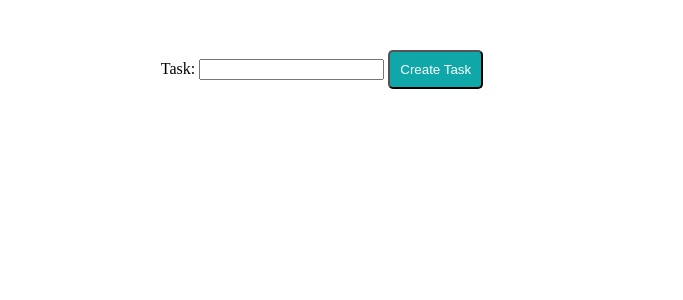
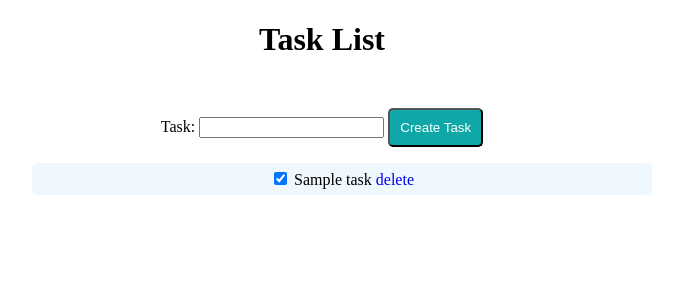
Before and after one commit to codydon/re_dja, a Django app: page /tsks/ in a window 1280 px wide. Shown: the top 300 px of the page, without its empty margins (318-1001 px from the left). Run offline with Django 4.2, Linux system fonts and the light colour scheme; tables that the repository leaves empty hold one stand-in row (values such as "Sample post").

Commit message:
delete commit

```diff
--- a/tsks/static/tsks/style.css
+++ b/tsks/static/tsks/style.css
@@ -47,3 +47,7 @@
     padding: 10px;
     border-radius: 5px;
 }
+
+.completed {
+    text-decoration: line-through;
+}
--- a/tsks/templates/tsks/index.html
+++ b/tsks/templates/tsks/index.html
@@ -3,17 +3,20 @@
 
 <head>
     <meta charset="UTF-8">
-    <meta htttaskp-equiv="X-UA-Compatible" content="IE=edge">
+    <meta http-equiv="X-UA-Compatible" content="IE=edge">
     <meta name="viewport" content="width=device-width, initial-scale=1.0">
 
     {% load static %}
     <link rel="stylesheet" href="{% static 'tsks/style.css' %}">
 
-    <title>Add Task</title>
+
+    <title>Tasks</title>
 </head>
 
-<body class="indx">
-    <form method="POST" action="{% url 'tsks:index' %}">
+<body class="list">
+    <h1>Task List</h1>
+    <div class="indx">
+        <form method="POST" action="{% url 'tsks:add' %}">
             {% csrf_token %}
 
             <label for="task">Task:</label>
@@ -24,8 +27,20 @@
 
             <button type="submit">Create Task</button>
         </form>
+    </div>
+    {% if latest_task_list %}
+    <div class="dv_list">
+        <ul>
+            {% for task in latest_task_list %}
+            <!-- <li><a href="/tsks/{{ task.id }}/">{{ task.task_name }}</a></li> -->
+            <li {% if task.completed %}class="completed"{% endif %}><input type="checkbox" name="task-{{ task.id }}" {% if task.completed %}checked{% endif %}>
+                {{ task.task_name }} <a href="{% url 'tsks:delete' task.id %}">delete</a> </li>
 
-    </form>
-</body>
+            {% endfor %}
+        </ul>
+    </div>
+    {% else %}
+    <p>No tasks are available.</p>
+    {% endif %}
 
 </html>
--- a/tsks/urls.py
+++ b/tsks/urls.py
@@ -5,9 +5,7 @@
 app_name = 'tsks'
 urlpatterns = [
     path('', views.index, name='index'),
-    path('<int:t_id>/', views.t_detail, name='t_detail'),
-    path('all/', views.all, name='all'),
-    path('delete/', views.delete_tasks, name='delete_tasks')
-    # path('<int:question_id>/', views.details, name='details')
+    path('add', views.add, name='add'),
+    path('<int:taskID>/delete/', views.delete, name='delete')
     # path('<int:question_id>/', views.details, name='details')
 ]
--- a/tsks/views.py
+++ b/tsks/views.py
@@ -5,10 +5,10 @@
 from django.http import Http404
 from django.urls import reverse
 from datetime import datetime
-
+from django.db import transaction
 
 # Create your views here.
-def all(request):
+def index(request):
     # return HttpResponse("This is the tsks index")
     latest_task_list = Task.objects.order_by('-task_name') #[:5]
     # output = ', '.join([q.task_name for q in latest_task_list])
@@ -21,23 +21,23 @@
     # return HttpResponse(template.render(context, request))
 
     context = {'latest_task_list': latest_task_list}
-    return render(request, 'tsks/all.html', context)
-
-def t_detail(request, t_id):
-    # try:
-    #     task = Task.objects.get(pk=t_id)
-    # except Task.DoesNotExist:
-    #     raise Http404("Task does not exist")
-    # return render(request, 'tsks/t_detail.html', {'task': task})
-
-    task = get_object_or_404(Task, pk=t_id)
-    return render(request, 'tsks/t_detail.html', {'task': task})
+    return render(request, 'tsks/index.html', context)
 
 # def t_detail(request, t_id):
-#     return HttpResponse("You're looking at question %s." % t_id)
+#     # try:
+#     #     task = Task.objects.get(pk=t_id)
+#     # except Task.DoesNotExist:
+#     #     raise Http404("Task does not exist")
+#     # return render(request, 'tsks/t_detail.html', {'task': task})
+
+#     task = get_object_or_404(Task, pk=t_id)
+#     return render(request, 'tsks/t_detail.html', {'task': task})
+
+# # def t_detail(request, t_id):
+# #     return HttpResponse("You're looking at question %s." % t_id)
 
 
-def index(request):
+def add(request):
     if request.method == 'POST':
         # Create a new instance of your model with data from the form
         new_obj = Task(
@@ -49,16 +49,46 @@
         new_obj.save()
 
         # Redirect the user to a success page or another relevant URL
-        return redirect('tsks:all')
+        return redirect('tsks:index')
 
     # If the request method is not POST, render the form template
     return render(request, 'tsks/index.html')
 
     # return HttpResponse("This is the tsks add")
 
-def delete_tasks(request):
+def finish_tasks(request):
+    tasks = Task.objects.all()
+
     if request.method == 'POST':
-        task_ids = request.POST.get('task_ids', '').split(',')
-        Task.objects.filter(id__in=task_ids).delete()
+        for task in tasks:
+            completed = request.POST.get('task-{}'.format(task.id), False)
+            task.completed = completed
+            task.save()
 
-    return redirect('tsks:all')
+    return render(request, 'tsks:index.html', {'tasks': tasks})
+
+def delete(request, taskID):
+    # # return HttpResponse("You're looking at question %s." % taskID)
+    # try:
+    #     with transaction.atomic():
+    #         # Find the task you want to delete
+    #         task = Task.objects.get(id=taskID)
+
+    #         # Delete the task
+    #         task.delete()
+
+    #     return render(request, 'tsks:index.html')
+    # except Task.DoesNotExist:
+    #     return HttpResponse("Item does not exist")
+    # # except Exception as e:
+    # #      return HttpResponse("Error deleting task", str(e))
+
+    try:
+        # Delete the task with ID 1
+        Task.objects.filter(id=taskID).delete()
+        return HttpResponseRedirect("/tsks")
+
+
+    except Exception as e:
+        # Handle the exception
+        print("Error deleting task:", str(e))
```
Also changed, not shown: tsks/templates/tsks/all.html (deleted, +0 -34 lines), db.sqlite3. Lines whose indentation alone changed are shown as unchanged.
